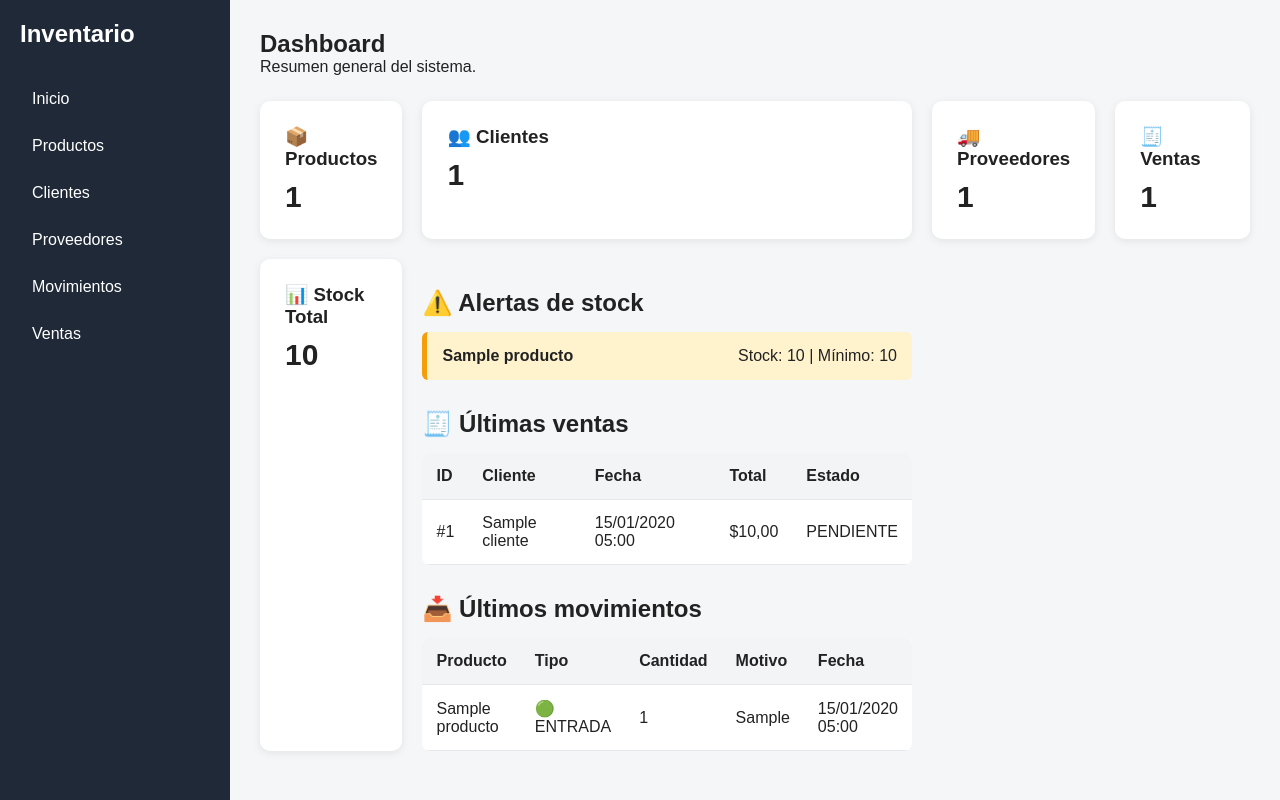
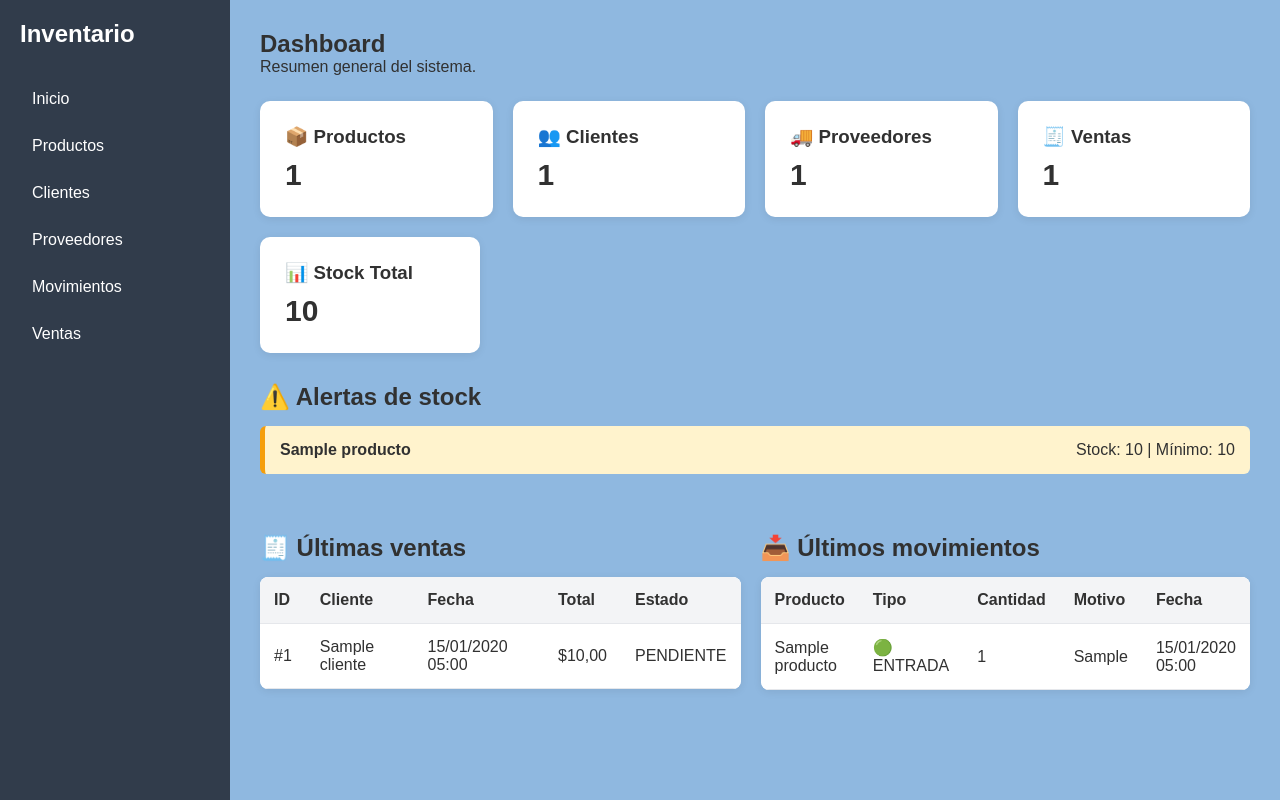
Before and after one commit to alexandermauryhurtado-jpg/inventario, a Django app: page / in a window 1280 px wide. Run offline with Django 5.2, Linux system fonts and the light colour scheme; tables that the repository leaves empty hold one stand-in row (values such as "Sample post").

Commit message:
actualizacion de estilos y pagina de inicio

```diff
--- a/dashboard/static/dashboard/css/estilos.css
+++ b/dashboard/static/dashboard/css/estilos.css
@@ -6,8 +6,8 @@
 
 body {
     font-family: Arial, sans-serif;
-    background: #f4f6f8;
-    color: #222;
+    background: #8fb8e0;
+    color: #313131;
 }
 
 .contenedor {
@@ -17,7 +17,7 @@ body {
 
 .barra-lateral {
     width: 230px;
-    background: #1f2937;
+    background: #313c4b;
     color: white;
     padding: 20px;
 }
@@ -49,6 +49,11 @@ body {
     grid-template-columns: repeat(4, 1fr);
     gap: 20px;
     margin-top: 25px;
+}
+
+.tarjeta-stock {
+    width: 220px;
+    margin-top: 20px;
 }
 
 .tarjeta {
@@ -127,6 +132,7 @@ body {
 
 .seccion-movimientos {
     margin-top: 30px;
+
 }
 
 .seccion-movimientos h2 {
@@ -139,6 +145,7 @@ body {
     background: white;
     border-radius: 8px;
     overflow: hidden;
+
 }
 
 .tabla-movimientos th,
@@ -182,7 +189,7 @@ body {
 }
 
 .boton-principal {
-    background: #1f2937;
+    background: #4d6792;
     color: white;
     border: none;
     padding: 12px 18px;
@@ -192,7 +199,7 @@ body {
 }
 
 .boton-principal:hover {
-    background: #374151;
+    background: #4d6792;
 }
 
 .barra-busqueda {
@@ -210,7 +217,7 @@ body {
 }
 
 .boton-buscar {
-    background: #1f2937;
+    background: #4d6792;
     color: white;
     border: none;
     padding: 10px 18px;
@@ -492,7 +499,7 @@ body {
 }
 
 .fila-venta:hover {
-    background: #f9fafb;
+    background: #cfd9e4;
 }
 
 
@@ -675,7 +682,7 @@ body {
     align-items: center;
     margin-top: 20px;
     padding-top: 20px;
-    border-top: 2px solid #e5e7eb;
+    border-top: 2px solid #2f56a3;
     font-size: 18px;
 }
 
@@ -746,3 +753,34 @@ body {
     color: #6b7280;
     font-size: 13px;
 }
+
+.dashboard-columnas {
+    display: grid;
+    grid-template-columns: 1fr 1fr;
+    gap: 20px;
+    margin-top: 30px;
+}
+
+.tabla-dashboard {
+    background: white;
+    border-radius: 8px;
+    overflow-x: auto;
+    box-shadow: 0 2px 8px rgba(0, 0, 0, 0.08);
+}
+
+.tabla-ventas,
+.tabla-movimientos {
+    width: 100%;
+}
+
+@media (max-width: 900px) {
+
+    .tarjetas {
+        grid-template-columns: repeat(2, 1fr);
+    }
+
+    .dashboard-columnas {
+        grid-template-columns: 1fr;
+    }
+
+}
--- a/dashboard/templates/dashboard/inicio.html
+++ b/dashboard/templates/dashboard/inicio.html
@@ -32,10 +37,27 @@ Dashboard
         <p class="numero">{{ total_ventas }}</p>
     </div>
 
-    <div class="tarjeta">
+</div>
+
+
+<!-- =========================
+     STOCK TOTAL
+========================= -->
+
+<div class="tarjeta tarjeta-stock">
+
     <h3>📊 Stock Total</h3>
-        <p class="numero">{{ stock_total }}</p>
+
+    <p class="numero">
+        {{ stock_total }}
+    </p>
+
 </div>
+
+
+<!-- =========================
+     ALERTAS
+========================= -->
 
 <div class="seccion-alertas">
 
@@ -64,6 +91,17 @@ Dashboard
 
     {% endif %}
 
+</div>
+
+
+<!-- =========================
+     VENTAS + MOVIMIENTOS
+========================= -->
+
+<div class="dashboard-columnas">
+
+
+    <!-- ÚLTIMAS VENTAS -->
 
     <div class="seccion-ventas">
 
@@ -71,9 +109,12 @@ Dashboard
 
         {% if ultimas_ventas %}
 
+            <div class="tabla-dashboard">
+
                 <table class="tabla-ventas">
 
                     <thead>
+
                         <tr>
                             <th>ID</th>
                             <th>Cliente</th>
@@ -114,9 +182,12 @@ Dashboard
 
         {% if ultimos_movimientos %}
 
+            <div class="tabla-dashboard">
+
                 <table class="tabla-movimientos">
 
                     <thead>
+
                         <tr>
                             <th>Producto</th>
                             <th>Tipo</th>
```
Also changed, not shown: other parts of dashboard/templates/dashboard/inicio.html (+71 -15 lines). Lines whose indentation alone changed are shown as unchanged.
